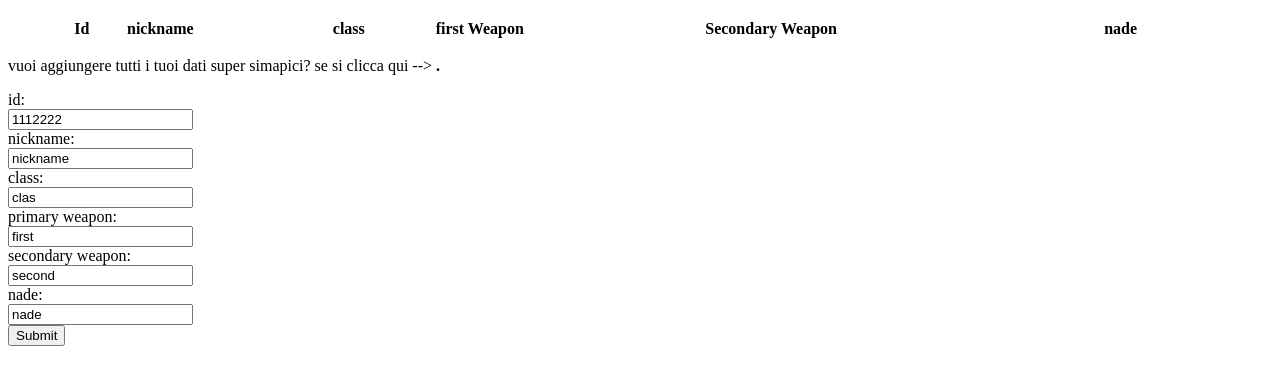
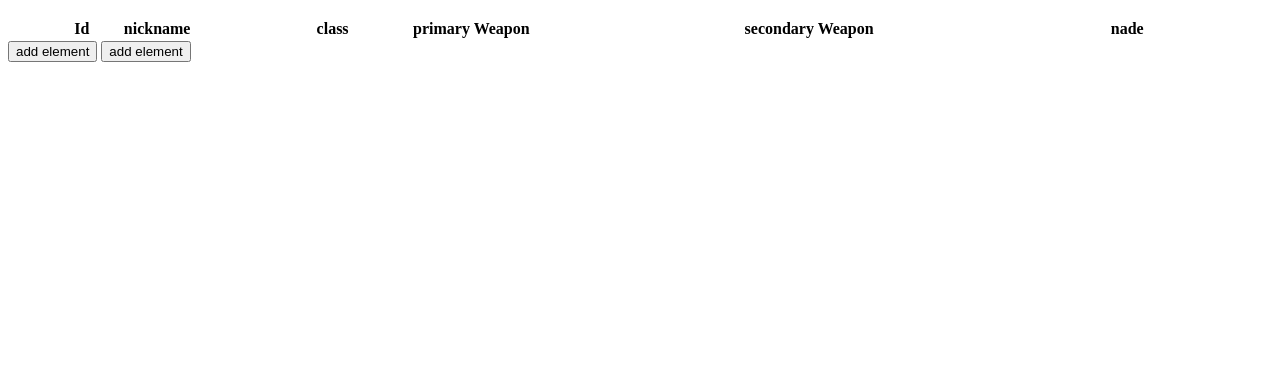
Before and after one commit to javekk/Model-View-Controller, a plain HTML site: page tabellaSimpatica/index.html in a window 1280 px wide. Shown: the part 77-462 px from the top of the page. Drawn offline with Linux system fonts and the light colour scheme.

Commit message:
agggiunte le funzioni di prima ai bottoni addElem e submitta

```diff
--- a/tabellaSimpatica/css/style.css
+++ b/tabellaSimpatica/css/style.css
@@ -13,3 +13,7 @@ header {
     color: rgba(213, 229, 19, 0.87);
     text-align: center;
 }
+
+#form{
+    display: none;
+}
--- a/tabellaSimpatica/index.html
+++ b/tabellaSimpatica/index.html
@@ -31,21 +31,19 @@
                 <td>Id</td>
                 <td>nickname</td>
                 <td>class</td>
-                <td>first Weapon</td>
-                <td>Secondary Weapon</td>
+                <td>primary Weapon</td>
+                <td>secondary Weapon</td>
                 <td>nade</td>
             </thead>
         </table>
 
 
-        <div>
-            <p>
-                vuoi aggiungere tutti i tuoi dati super simapici?
-                se si clicca qui --> <b id = "punto"> . </b>
-            </p>
+        <div id="button">
+            <button id = "addElem">add element</button>
+            <button id = "RemoveElem">add element</button>
         </div>
 
-         <form action="js/script.js" id = "form">
+         <div id = "form">
                 id:<br>
                 <input type="text" name="id" value="1112222" id = "uno">
                 <br>
@@ -67,8 +65,8 @@
                 <br>
                 <input type="text" name="nade" value="nade" id = "sei">
                 <br>
-                <input type="submit" value="Submit">
-            </form>
+                <button  id = "submit"> submitta</button>
+        </div>
     </body>
 
 
--- a/tabellaSimpatica/js/script.js
+++ b/tabellaSimpatica/js/script.js
@@ -19,6 +19,7 @@ var tmpl = "<tr class= 'row'>" +
                "</td>" +
             "</li>";
 
+var data = [];
 
 
 function getDataFromForm(){
@@ -31,6 +32,7 @@ function getDataFromForm(){
     temp = temp.replace("seconda", document.getElementById('cinque').value);
     temp = temp.replace("nadea", document.getElementById('sei').value);
 
+    data.concat(temp);
     return temp;
 }
 
@@ -41,6 +43,13 @@ function addElementToTable(){
 
 
 $(document).ready(function(){
+    $("#addElem").click(function(){
+        $("#form").show();
+    });
 
+    $("#submit").click(function(){
+        addElementToTable();
+        $("#form").hide();
+    });
 
 });
```
